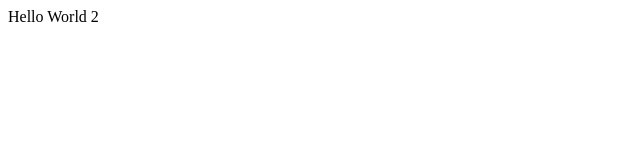
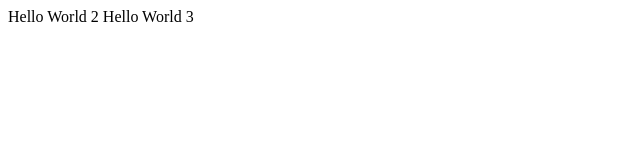
Before and after one commit to zork1970/youtube.demo, a plain HTML site: page WebContent/index.html in a window 1280 px wide. Shown: the whole page, without its empty margins (0-640 px from the left). Drawn offline with Linux system fonts and the light colour scheme.

Commit message:
index changed to hello 3

```diff
--- a/WebContent/index.html
+++ b/WebContent/index.html
@@ -6,5 +6,6 @@
 </head>
 <body>
 Hello World 2
+Hello World 3
 </body>
 </html>
```
